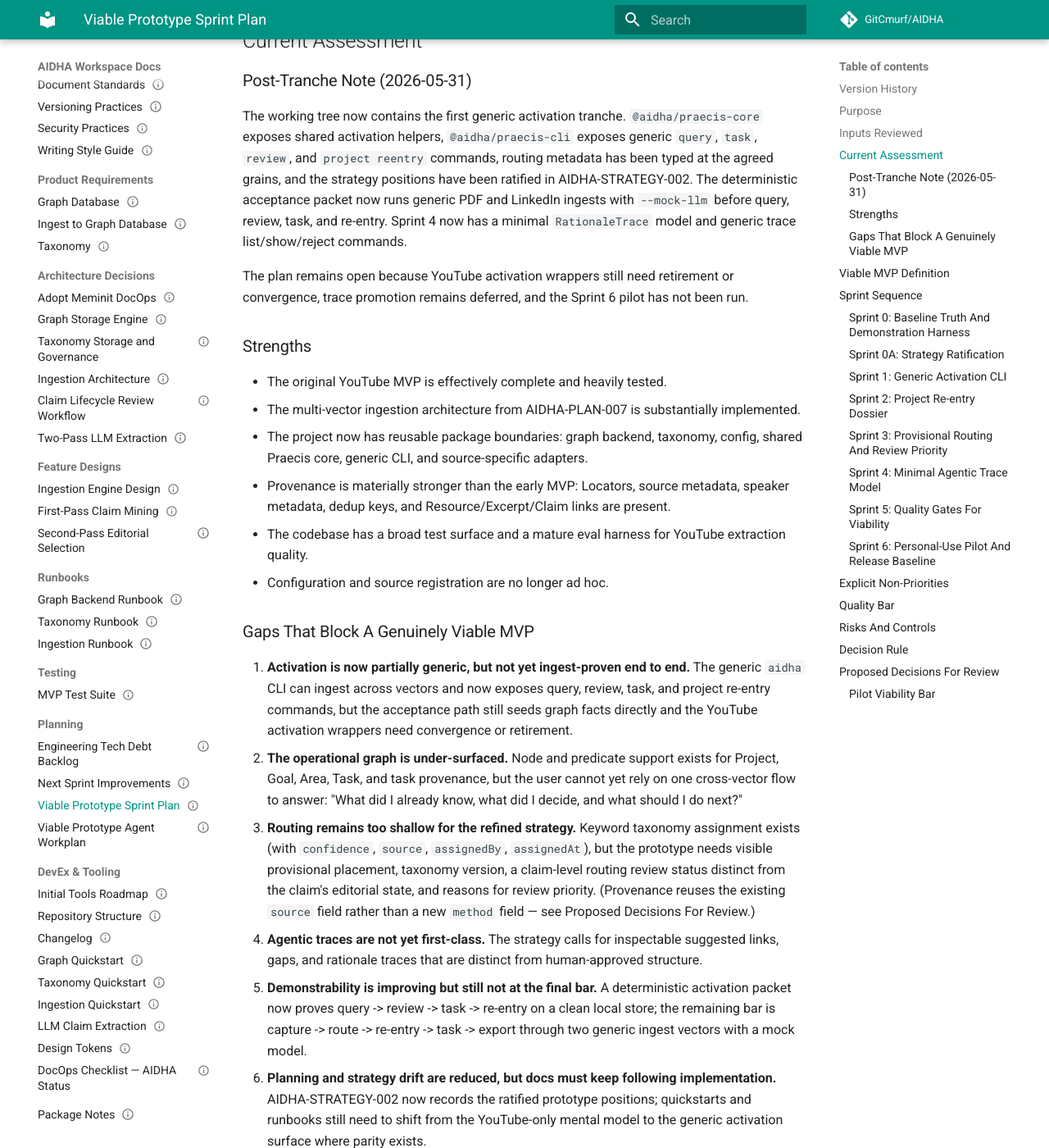
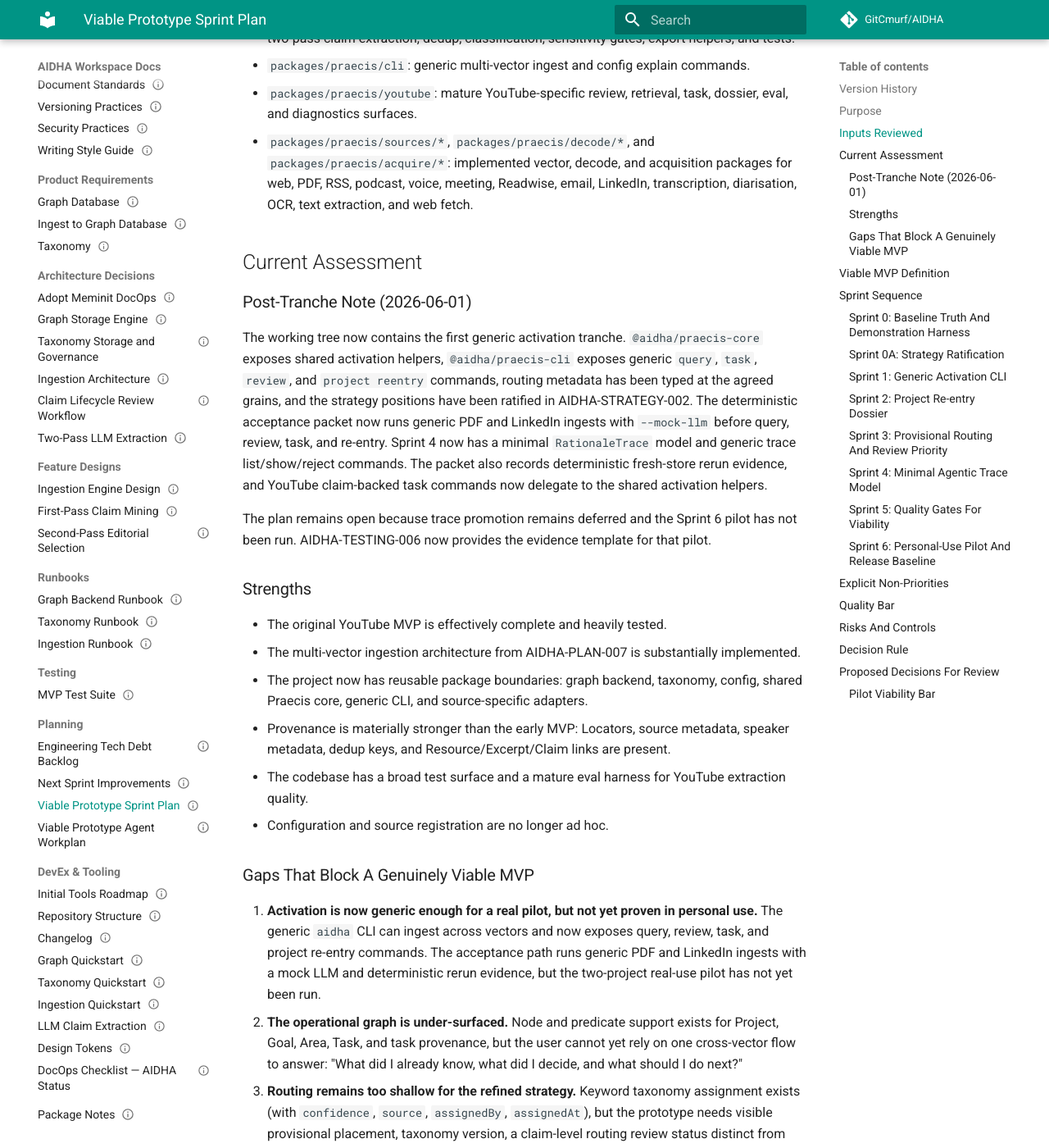
Before and after one commit to GitCmurf/AIDHA, an MkDocs documentation site: the page built from docs/05-planning/plan-008-viable-prototype-sprint-plan.md, in a window 1280 px wide and 1400 px high, scrolled down 4905 px. Shown: the whole window at 82% size. Built offline with MkDocs 1.6.1 and Material for MkDocs 9.7.7, drawn with Linux system fonts in a browser that asks for light colours; comment, search, counter and statistics services are not loaded; the version menu is left out; some of the changed text lies outside the part shown.

Commit message:
docs(pilot): add viable prototype evidence template

```diff
--- a/docs/05-planning/plan-008-viable-prototype-sprint-plan.md
+++ b/docs/05-planning/plan-008-viable-prototype-sprint-plan.md
@@ -2,8 +2,8 @@
 document_id: AIDHA-PLAN-008
 owner: Product
 status: Draft
-version: "0.8"
-last_updated: 2026-05-31
+version: "0.9"
+last_updated: 2026-06-01
 title: Viable Prototype Sprint Plan
 type: PLAN
 docops_version: "2.0"
@@ -18,8 +18,8 @@
 > **Owner:** Product
 > **Approvers:** -
 > **Status:** Draft
-> **Version:** 0.8
-> **Last Updated:** 2026-05-31
+> **Version:** 0.9
+> **Last Updated:** 2026-06-01
 > **Type:** PLAN
 
 # Viable Prototype Sprint Plan
@@ -36,6 +36,7 @@
 | 0.6     | 2026-05-31 | AI     | Reconcile the sprint plan with the implemented activation tranche: generic activation helpers and CLI commands, strategy ratification, routing metadata, deterministic acceptance evidence, and the remaining ingest-backed demo, YouTube wrapper retirement, trace model, and pilot gates. | - | Draft | AIDHA-TASK-010 |
 | 0.7     | 2026-05-31 | AI     | Update the sprint status after the acceptance packet became ingest-backed through generic PDF and LinkedIn ingests using deterministic `--mock-llm` extraction. | - | Draft | AIDHA-TASK-010 |
 | 0.8     | 2026-05-31 | AI     | Record implementation of Sprint 4 minimal agentic traces: `RationaleTrace`, trace CLI list/show/reject, and provisional re-entry dossier output. | - | Draft | AIDHA-TASK-010 |
+| 0.9     | 2026-06-01 | AI     | Record viable-prototype hardening: acceptance rerun evidence, YouTube task wrapper convergence on shared activation helpers, and the pilot evidence template. | - | Draft | AIDHA-TASK-010 |
 
 ## Purpose
 
@@ -86,17 +87,19 @@
 
 ## Current Assessment
 
-### Post-Tranche Note (2026-05-31)
+### Post-Tranche Note (2026-06-01)
 
 The working tree now contains the first generic activation tranche. `@aidha/praecis-core` exposes
 shared activation helpers, `@aidha/praecis-cli` exposes generic `query`, `task`, `review`, and
 `project reentry` commands, routing metadata has been typed at the agreed grains, and the strategy
 positions have been ratified in AIDHA-STRATEGY-002. The deterministic acceptance packet now runs
 generic PDF and LinkedIn ingests with `--mock-llm` before query, review, task, and re-entry. Sprint
-4 now has a minimal `RationaleTrace` model and generic trace list/show/reject commands.
+4 now has a minimal `RationaleTrace` model and generic trace list/show/reject commands. The packet
+also records deterministic fresh-store rerun evidence, and YouTube claim-backed task commands now
+delegate to the shared activation helpers.
 
-The plan remains open because YouTube activation wrappers still need retirement or convergence,
-trace promotion remains deferred, and the Sprint 6 pilot has not been run.
+The plan remains open because trace promotion remains deferred and the Sprint 6 pilot has not been
+run. AIDHA-TESTING-006 now provides the evidence template for that pilot.
 
 ### Strengths
 
@@ -111,10 +114,10 @@
 
 ### Gaps That Block A Genuinely Viable MVP
 
-1. **Activation is now partially generic, but not yet ingest-proven end to end.** The generic `aidha`
-   CLI can ingest across vectors and now exposes query, review, task, and project re-entry commands,
-   but the acceptance path still seeds graph facts directly and the YouTube activation wrappers need
-   convergence or retirement.
+1. **Activation is now generic enough for a real pilot, but not yet proven in personal use.** The
+   generic `aidha` CLI can ingest across vectors and now exposes query, review, task, and project
+   re-entry commands. The acceptance path runs generic PDF and LinkedIn ingests with a mock LLM and
+   deterministic rerun evidence, but the two-project real-use pilot has not yet been run.
 2. **The operational graph is under-surfaced.** Node and predicate support exists for Project, Goal,
    Area, Task, and task provenance, but the user cannot yet rely on one cross-vector flow to answer:
    "What did I already know, what did I decide, and what should I do next?"
@@ -126,9 +129,9 @@
 4. **Agentic traces are not yet first-class.** The strategy calls for inspectable suggested links,
    gaps, and rationale traces that are distinct from human-approved structure.
 5. **Demonstrability is improving but still not at the final bar.** A deterministic activation
-   packet now proves query -> review -> task -> re-entry on a clean local store; the remaining bar is
-   capture -> route -> re-entry -> task -> export through two generic ingest vectors with a mock
-   model.
+   packet now proves capture -> query -> review -> task -> re-entry through two generic ingest
+   vectors with a mock model; the remaining bar is real pilot evidence that this reduces
+   re-derivation in at least one workflow.
 6. **Planning and strategy drift are reduced, but docs must keep following implementation.**
    AIDHA-STRATEGY-002 now records the ratified prototype positions; quickstarts and runbooks still
    need to shift from the YouTube-only mental model to the generic activation surface where parity
@@ -467,6 +470,8 @@
 | Agentic trace scope | Split agentic traces out of routing/review-priority work. Sprint 3 handles routing and review priority; Sprint 4 handles trace graph semantics. Start with one `RationaleTrace` node model, not a family of trace node/predicate types. | Durable graph-contract changes for traces receive isolated tests and review. The re-entry dossier ships first using current graph blockers (`taskDependsOn`) and later gains a provisional trace section. |
 | Pilot go/no-go bar | Treat the two-project pilot as directional product evidence, not a statistical claim. Pre-register a minimum viability bar before running it. | The prototype baseline can be tagged only if at least one pilot project yields a justified next action without reopening the original sources, at least one created/open task traces to Claim -> Excerpt -> Resource provenance, and the release note records both useful and noisy outputs. |
 
+Use AIDHA-TESTING-006 as the governed evidence template for the two-project pilot.
+
 ### Pilot Viability Bar
 
 The Sprint 6 pilot is a go for a viable-prototype baseline only if all mandatory criteria pass:
```
Also changed, not shown: docs/01-indices/catalog.json (+31 -4 lines), docs/05-planning/tasks/task-010-viable-prototype-agent-workplan.md (+32 -8 lines), docs/55-testing/testing-006-viable-prototype-pilot-evidence-template.md (added, +128 -0 lines).
